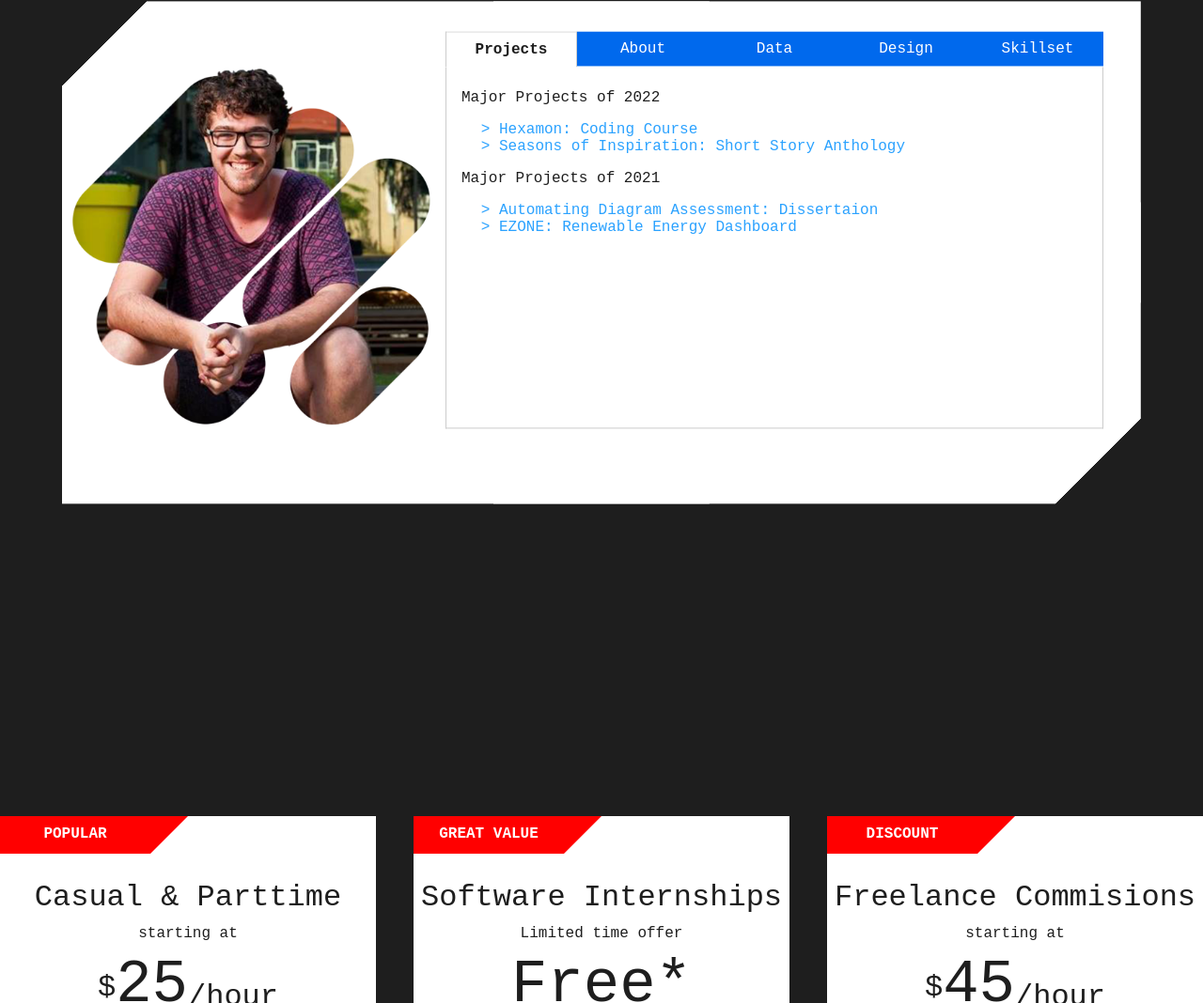
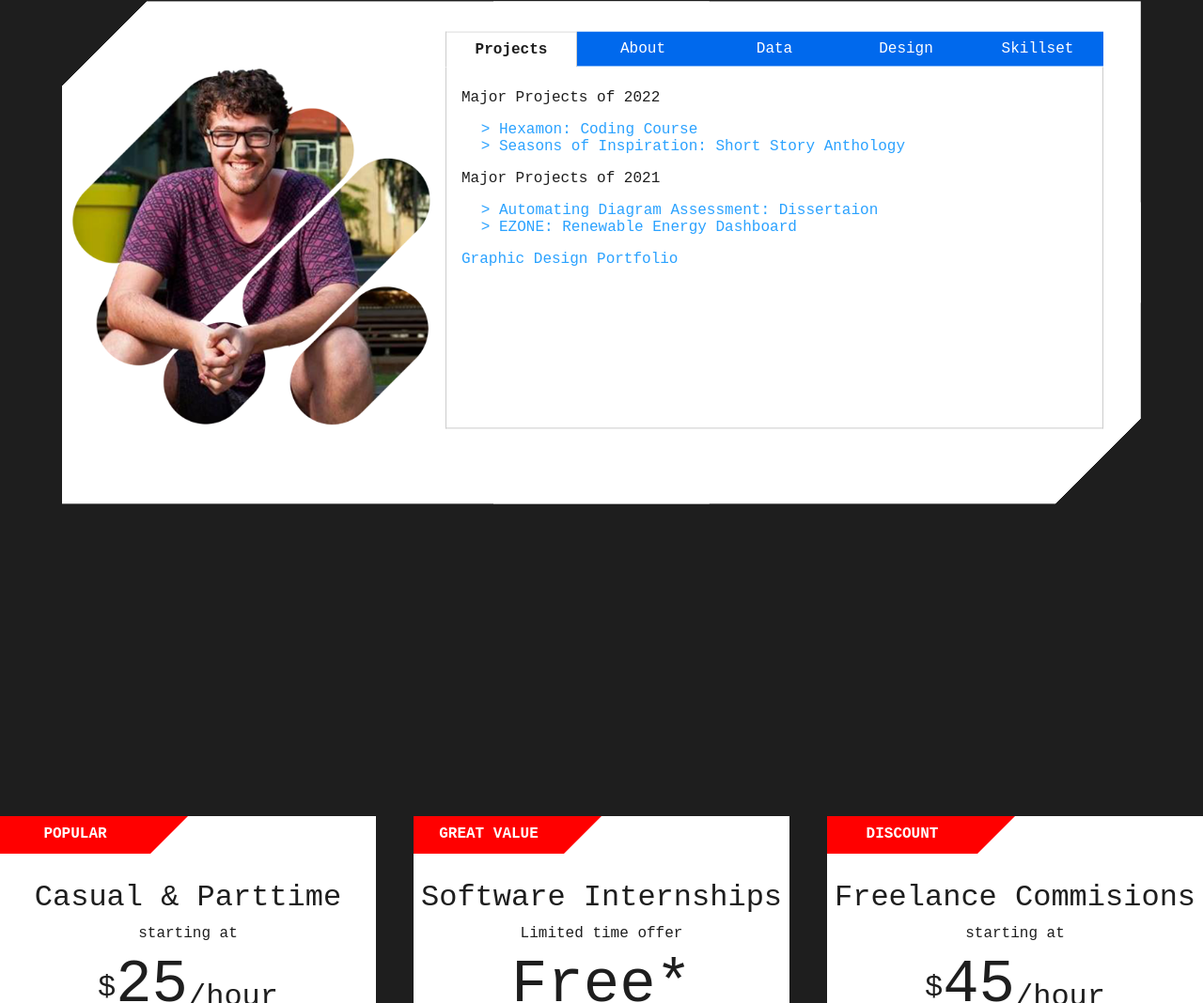
Before and after one commit to WillemPlusPlus/wllm, a website built with webpack: page dist/index.html in a window 1280 px wide. Shown: the part 1011-2079 px from the top of the page at 94% size. Built offline with nearby package versions, Linux system fonts and the light colour scheme; files whose address does not match are found by name; a web font is replaced by a local one.

Commit message:
Added Graphic Design Portfolio Link in index.html

```diff
--- a/dist/index.html
+++ b/dist/index.html
@@ -54,6 +54,7 @@
                 <li class = "projectLink"><a href = "https://www.linkedin.com/pulse/automated-diagram-assessment-willem-meyer/?trackingId=XFrY%2BhHntdE20h9G1yybiA%3D%3D">Automating Diagram Assessment: Dissertaion</a></li>
                 <li class = "projectLink"><a href = "https://www.linkedin.com/pulse/ezone-energy-dashboard-willem-meyer/?trackingId=bMEouO9JJOmH3OEXpOnNig%3D%3D">EZONE: Renewable Energy Dashboard</a></li>
               </ul>
+              <a class = "projectLink" href = "https://www.deviantart.com/willemmeyer/gallery">Graphic Design Portfolio</a>
               </p>
             </div>
 
```
Also changed, not shown: 1 other file.
